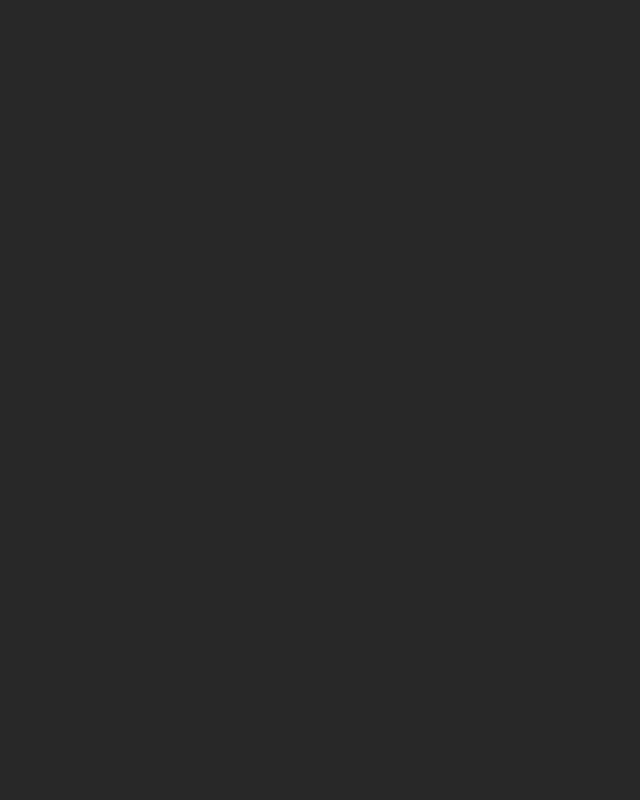
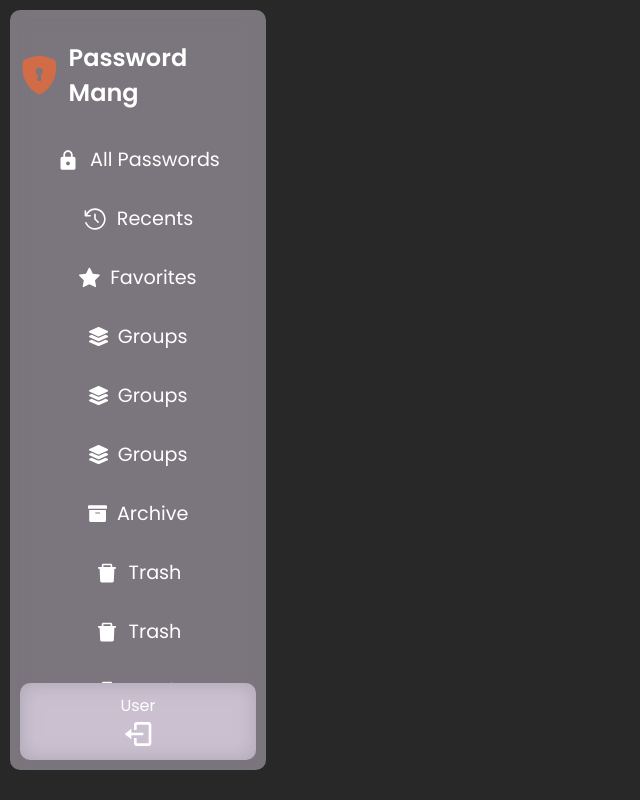
Before and after one commit to 404-Runtime-Terror/Password-Manager-Frontend, a Next.js app: page /components/Navbar in a window 1280 px wide. Shown: the whole page, without its empty margins (0-640 px from the left). Built offline with nearby package versions, Linux system fonts and the light colour scheme.

Commit message:
added dashboard

```diff
--- a/pages/components/Login/index.jsx
+++ b/pages/components/Login/index.jsx
@@ -269,6 +269,7 @@ const Login = (props) => {
           notifySuccessfull();
           setUsername("");
           setPassword("");
+          // props.setUser(res.data.userID);
         } else {
           // if user is not valid then show error message
           notifyUnSuccessfull("Wrong Username or Password");
--- a/pages/components/Navbar/index.jsx
+++ b/pages/components/Navbar/index.jsx
@@ -1,8 +1,95 @@
 import React from "react";
 import style from "./style.module.css";
 
+// import icons
+import { BsFillShieldLockFill } from "react-icons/bs";
+import { IoMdLock } from "react-icons/io";
+import { RxCounterClockwiseClock } from "react-icons/rx";
+import { BsStarFill } from "react-icons/bs";
+import { FaLayerGroup } from "react-icons/fa";
+import { FaArchive } from "react-icons/fa";
+import { AiFillDelete } from "react-icons/ai";
+import { BiLogOut } from "react-icons/bi";
+
 const Navbar = () => {
-  return <div></div>;
+  return (
+    <>
+      <nav className={style.Navbar_Wrapper}>
+        <div className={style.Logo}>
+          <BsFillShieldLockFill className={style.Logo_icon} />
+          <span>Password Mang</span>
+        </div>
+
+        <ul className={style.Navbar_Menu}>
+          <li>
+            <IoMdLock size="1.5rem" className={style.Navbar_Menu_icon} />{" "}
+            <span>all passwords</span>
+          </li>
+          <li>
+            <RxCounterClockwiseClock
+              size="1.5rem"
+              className={style.Navbar_Menu_icon}
+            />{" "}
+            <span>recents</span>
+          </li>
+          <li>
+            <BsStarFill size="1.3rem" className={style.Navbar_Menu_icon} />{" "}
+            <span>favorites</span>
+          </li>
+          <li>
+            <FaLayerGroup />
+            <span>groups</span>
+          </li>
+          <li>
+            <FaLayerGroup className={style.Navbar_Menu_icon} />
+            <span>groups</span>
+          </li>
+          <li>
+            <FaLayerGroup className={style.Navbar_Menu_icon} />
+            <span>groups</span>
+          </li>
+
+          <li>
+            <FaArchive className={style.Navbar_Menu_icon} />
+            <span>archive</span>
+          </li>
+          <li>
+            <AiFillDelete size="1.5rem" className={style.Navbar_Menu_icon} />
+            <span>trash</span>
+          </li>
+          <li>
+            <AiFillDelete size="1.5rem" className={style.Navbar_Menu_icon} />
+            <span>trash</span>
+          </li>
+          <li>
+            <AiFillDelete size="1.5rem" className={style.Navbar_Menu_icon} />
+            <span>trash</span>
+          </li>
+          <li>
+            <AiFillDelete size="1.5rem" className={style.Navbar_Menu_icon} />
+            <span>trash</span>
+          </li>
+          <li>
+            <AiFillDelete size="1.5rem" className={style.Navbar_Menu_icon} />
+            <span>trash</span>
+          </li>
+          <li>
+            <AiFillDelete size="1.5rem" className={style.Navbar_Menu_icon} />
+            <span>trash</span>
+          </li>
+          <li>
+            <AiFillDelete size="1.5rem" className={style.Navbar_Menu_icon} />
+            <span>trash</span>
+          </li>
+        </ul>
+
+        <div className={style.user}>
+          User
+          <BiLogOut size={"2rem"} />
+        </div>
+      </nav>
+    </>
+  );
 };
 
 export default Navbar;
--- a/pages/components/Navbar/style.module.css
+++ b/pages/components/Navbar/style.module.css
@@ -0,0 +1,94 @@
+.Navbar_Wrapper {
+  position: fixed;
+  background-color: rgba(247, 236, 255, 0.4);
+  backdrop-filter: blur(10px);
+  color: var(--textcolor);
+  padding: 10px;
+  margin: 10px;
+  display: flex;
+  flex-direction: column;
+  justify-content: space-between;
+  align-items: center;
+  top: 0;
+  left: 0;
+  width: 20%;
+  height: 95%;
+  border-radius: var(--border-radius);
+  z-index: 100;
+}
+
+.Logo {
+  display: flex;
+  flex-direction: row;
+  justify-content: center;
+  align-items: center;
+  width: 100%;
+  margin: 20px 0;
+  border-radius: var(--border-radius);
+}
+
+.Logo_icon {
+  object-fit: contain;
+  margin-right: 10px;
+  font-size: 2.5rem;
+  color: var(--primary-color);
+}
+
+.Logo span {
+  font-size: 1.5rem;
+  font-weight: 600;
+}
+
+.Navbar_Menu {
+  display: flex;
+  flex-direction: column;
+  justify-content: space-between;
+  align-items: center;
+  height: 100%;
+  width: 100%;
+  list-style: none;
+  overflow: scroll;
+}
+
+.Navbar_Menu li {
+  display: flex;
+  justify-content: center;
+  align-items: center;
+  width: 100%;
+  margin: 10px 0;
+  text-transform: capitalize;
+  font-size: 1.2rem;
+  cursor: pointer;
+  padding: 5px 10px;
+  border-radius: 5px;
+  transition: 0.3s ease-in-out;
+}
+
+.Navbar_Menu li:hover {
+  background-color: var(--primary-color);
+}
+
+.Navbar_Menu li:active {
+  background-color: var(--primary-color-darker);
+  outline: none;
+}
+
+.Navbar_Menu li span {
+  margin-left: 10px;
+}
+
+.Navbar_Menu_icon {
+  font-size: 1.2rem;
+}
+
+.user {
+  display: flex;
+  flex-direction: column;
+  justify-content: center;
+  align-items: center;
+  width: 100%;
+  padding: 10px 0;
+  border-radius: var(--border-radius);
+  background-color: rgba(247, 236, 255, 0.4);
+  backdrop-filter: blur(10px);
+}
--- a/styles/globals.css
+++ b/styles/globals.css
@@ -8,6 +8,7 @@ body {
   box-sizing: border-box;
 }
 body {
+  position: relative;
   background-color: #282828;
   font-family: var(--primary-font);
   color: var(--textcolor);
@@ -80,3 +81,14 @@ body {
   color: black !important;
   transition: all 0.3s linear;
 }
+
+.dashboard {
+  background-image: url("https://wallpaper-mania.com/wp-content/uploads/2018/09/High_resolution_wallpaper_background_ID_77701805895.jpg");
+  /* Background: https://wallpaper-mania.com/background/sci-fi-wallpapers/4k-interstellar/ */
+  background-repeat: no-repeat;
+  background-size: cover;
+  background-position: center;
+  height: 100vh;
+  width: 100%;
+  /* aspect-ratio: 16/9; */
+}
```
Also changed, not shown: pages/components/Pages/LoginPage/index.jsx (+5 -2 lines), pages/dashboard.js (added, +16 -0 lines), pages/index.js (+5 -3 lines).
